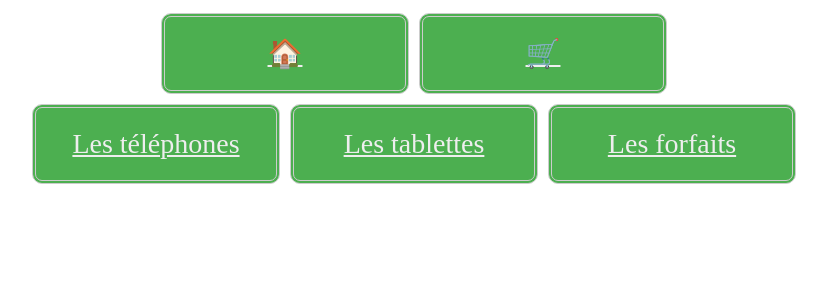
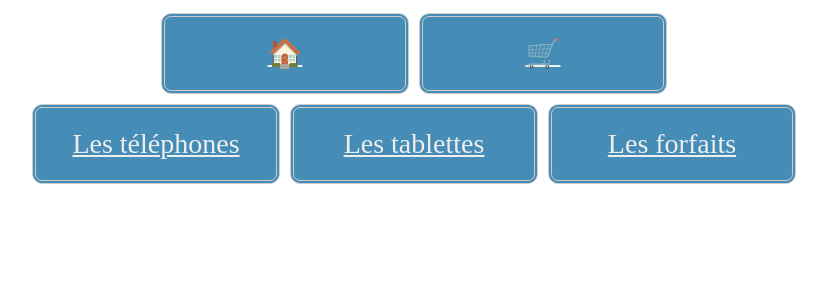
Before and after one commit to roddone/l3sdn-td2, a Vue app: page / in a window 1280 px wide. Shown: the top 300 px of the page, without its empty margins (226-1053 px from the left). Built offline with nearby package versions, Linux system fonts and the light colour scheme.

Commit message:
fix ajout d'items

```diff
--- a/src/App.vue
+++ b/src/App.vue
@@ -5,8 +5,8 @@ import { RouterLink, RouterView } from 'vue-router'
 <template>
   <div>
     <div class="wrapper">
-      <RouterLink class="link homea" to="/">🏠</RouterLink>
-      <RouterLink class="link cart" to="/cart">🛒</RouterLink>
+      <RouterLink class="link" to="/">🏠</RouterLink>
+      <RouterLink class="link" to="/cart">🛒</RouterLink>
     </div>
     <RouterView />
   </div>
--- a/src/assets/main.css
+++ b/src/assets/main.css
@@ -1,6 +1,6 @@
 .link {
     display: inline-block;
-    background-color: #4CAF50;
+    background-color: #458cb6;
     border-radius: 10px;
     border: 4px double #cccccc;
     color: #eeeeee;
--- a/src/components/ForfaitInfo.vue
+++ b/src/components/ForfaitInfo.vue
@@ -5,9 +5,16 @@ const props = defineProps(['forfait']);
 const cartStore = useCartStore();
 
 const addToCart = () => {
-  cartStore.addToCart(props.forfait);
+  cartStore.addToCart({
+    type: 'forfait',
+    ...props.forfait,
+    price: props.forfait.forfaitPrice,  // Assurez-vous d'ajouter la propriété price
+  });
 };
 </script>
+
+
+
 
 <template>
   <div>
--- a/src/components/PhoneInfo.vue
+++ b/src/components/PhoneInfo.vue
@@ -5,10 +5,15 @@ const props = defineProps(['phone']);
 const cartStore = useCartStore();
 
 const addToCart = () => {
-  cartStore.addToCart(props.phone);
+  cartStore.addToCart({
+    type: 'phone',
+    ...props.phone,
+    price: props.phone.phonePrice,
+  });
 };
+</script>
 
-</script>
+
 
 <template>
   <div>
--- a/src/components/TabletteInfo.vue
+++ b/src/components/TabletteInfo.vue
@@ -5,10 +5,15 @@ const props = defineProps(['tablette']);
 const cartStore = useCartStore();
 
 const addToCart = () => {
-  cartStore.addToCart(props.tablette);
+  cartStore.addToCart({
+    type: 'tablette',
+    ...props.tablette,
+    price: props.tablette.tablettePrice
+  });
 };
+</script>
 
-</script>
+
 
 <template>
   <div>
--- a/src/stores/cart.js
+++ b/src/stores/cart.js
@@ -13,15 +13,15 @@ export const useCartStore = defineStore('cart', {
 
     actions: {
         addToCart(product) {
-            this.items.push(product);
+          this.items.push(product);
         },
 
         removeFromCart(index) {
-            this.items.splice(index, 1);
+          this.items.splice(index, 1);
         },
 
         clearCart() {
-            this.items.split(0, this.totalItems())
+          this.items.splice(0, this.totalItems);
         },
-    },
+      },
 });
--- a/src/views/CartView.vue
+++ b/src/views/CartView.vue
@@ -10,6 +10,19 @@ const removeFromCart = (index) => {
 const clearCart = () => {
   cartStore.clearCart();
 };
+
+const getProductLabel = (product) => {
+  switch (product.type) {
+    case 'phone':
+      return `${product.phoneName} (Téléphone)`;
+    case 'tablette':
+      return `${product.tabletteName} (Tablette)`;
+    case 'forfait':
+      return `${product.forfaitName} (Forfait)`;
+    default:
+      return 'Produit inconnu';
+  }
+};
 </script>
 
 <template>
@@ -17,15 +30,7 @@ const clearCart = () => {
       <h2>Panier</h2>
       <ul>
         <li v-for="(product, index) in cartStore.items" :key="index">
-        {{ product.phoneName }} - {{ product.phonePrice }} €
-        <button @click="removeFromCart(index)">Retirer du panier</button>
-      </li>
-      <li v-for="(product, index) in cartStore.items" :key="index">
-        {{ product.tabletteName }} - {{ product.tablettePrice }} €
-        <button @click="removeFromCart(index)">Retirer du panier</button>
-      </li>
-      <li v-for="(product, index) in cartStore.items" :key="index">
-        {{ product.forfaitName }} - {{ product.forfaitPrice }} €
+          {{ getProductLabel(product) }} - {{ product.price }} €
           <button @click="removeFromCart(index)">Retirer du panier</button>
         </li>
       </ul>
--- a/src/views/HomeView.vue
+++ b/src/views/HomeView.vue
@@ -5,11 +5,10 @@
   <main>
     <div class="wrapper">
         <nav>
-          <RouterLink class="link phonea" to="/phone">Les téléphones</RouterLink>
-          <RouterLink class="link tablettea" to="/tablette">Les tablettes</RouterLink>
-          <RouterLink class="link forfaita" to="/forfait">Les forfaits</RouterLink>
+          <RouterLink class="link" to="/phone">Les téléphones</RouterLink>
+          <RouterLink class="link" to="/tablette">Les tablettes</RouterLink>
+          <RouterLink class="link" to="/forfait">Les forfaits</RouterLink>
         </nav>
       </div>
-    <TheWelcome />
   </main>
 </template>
```
Lines whose indentation alone changed are shown as unchanged.
